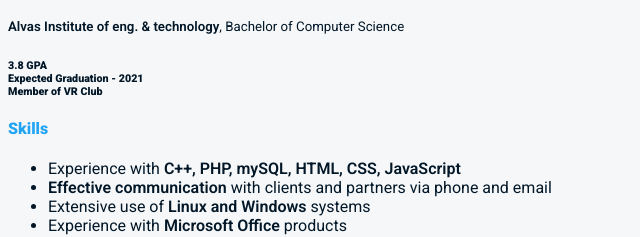
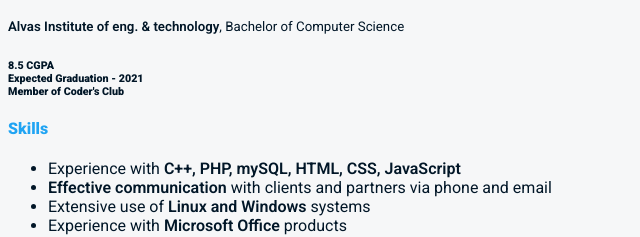
Before and after one commit to DhruvilShah99/DhruvilShah99.github.io, a plain HTML site: page index.html in a window 1280 px wide. Shown: the part 178-415 px from the top of the page, 0-640 px from the left. Drawn offline with Linux system fonts and the light colour scheme.

Commit message:
Update index.html

```diff
--- a/index.html
+++ b/index.html
@@ -66,7 +66,7 @@ h6 {
 			<h4>Education</h4>
 
 			<h5>Alvas Institute of eng. & technology<span class="notBold">, Bachelor of Computer Science</span></h5>
-			<h6>3.8 GPA<br/>Expected Graduation - 2021<br/>Member of VR Club</h6>
+			<h6>8.5 CGPA<br/>Expected Graduation - 2021<br/>Member of Coder's Club</h6>
 
 
 			<h4>Skills</h4>
```
